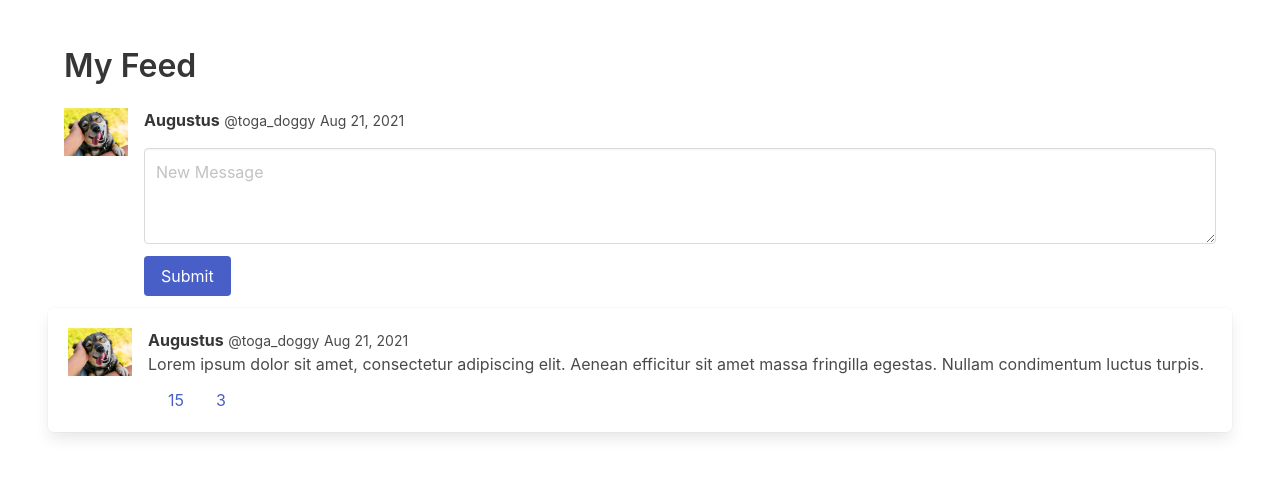
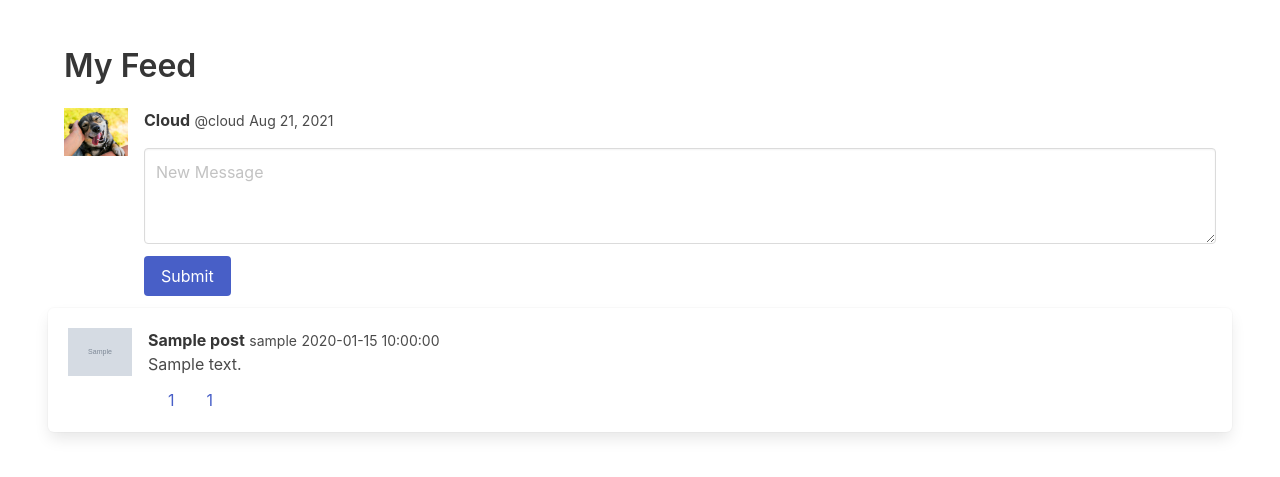
Before and after one commit to bbackovic/dogchat, a Flask app: template templates/index.html in a window 1280 px wide. Shown: the part 56-533 px from the top of the page. Run offline with Flask 2, Linux system fonts and the light colour scheme; the template is opened without the code that fills it: most values are stand-ins (such as "Sample title", 1, 10 or a date in 2020); grey boxes marked "Sample" are stand-in pictures; some libraries are stand-ins or nearby versions.

Commit message:
improved post data model

```diff
--- a/app.py
+++ b/app.py
@@ -1,14 +1,39 @@
 from flask import Flask, render_template
+from datetime import datetime
 
 app = Flask(__name__)
 
 @app.route("/")
 def feed():
 
-    test_posts = [
-        "I can't go to the park today",
-        "I could really use a treat right now",
-        "Aren't naps the best?"
-    ]
+    post1 = {
+        "Text": "I can't wait to go to the park today!",
+        "Name": "Cloud",
+        "Username": "cloud",
+        "LikeCount": 10,
+        "CommentCount": 4,
+        "DateTime": datetime(2021, 7, 1, 17, 0, 0),
+        "Picture": 'Dog1.jpg'
+    }
+    post2 = {
+        "Text": "Me too! Can I join in?",
+        "Name": "Fluffy",
+        "Username": "fluffy",
+        "LikeCount": 5,
+        "CommentCount": 4,
+        "DateTime": datetime(2021, 7, 1, 19, 0, 0),
+        "Picture": 'doggy.jpg'
+    }
+    post3 = {
+        "Text": "Yes! Ruff ruff",
+        "Name": "Cloud",
+        "Username": "cloud",
+        "LikeCount": 8,
+        "CommentCount": 2,
+        "DateTime": datetime(2021, 7, 1, 20, 30, 0),
+        "Picture": 'Dog1.jpg'
+    }
+
+    test_posts = [post1, post2, post3]
 
     return render_template('index.html', posts=test_posts)
--- a/templates/index.html
+++ b/templates/index.html
@@ -53,7 +53,7 @@
             <div class="media-content">
               <div class="content">
                 <p>
-                  <strong>Augustus</strong> <small>@toga_doggy</small> <small>Aug 21, 2021</small>
+                  <strong>Cloud</strong> <small>@cloud</small> <small>Aug 21, 2021</small>
                   <br>
                 </p>
                 <form>
@@ -79,7 +79,7 @@
             <article class="media">
               <div class="media-left">
                 <figure class="image is-64x64">
-                  <img src="{{url_for('static', filename='Dog1.jpg')}}" alt="Image">
+                  <img src="{{url_for('static', filename=post['Picture'])}}" alt="Image">
                 </figure>
               </div>
 
@@ -87,9 +87,9 @@
               <div class="media-content">
                 <div class="content">
                   <p>
-                    <strong>Augustus</strong> <small>@toga_doggy</small> <small>Aug 21, 2021</small>
+                    <strong>{{post['Name']}}</strong> <small>{{post['Username']}}</small> <small>{{post['DateTime']}}</small>
                     <br>
-                    Lorem ipsum dolor sit amet, consectetur adipiscing elit. Aenean efficitur sit amet massa fringilla egestas. Nullam condimentum luctus turpis.
+                    {{post['Text']}}
                   </p>
                 </div>
                 <nav class="level is-mobile">
@@ -100,7 +100,7 @@
                             <span class="icon is-small">
                               <i class="fas fa-heart"></i>
                             </span>
-                            <span>15</span>
+                            <span>{{post['LikeCount']}}</span>
                           </span>
                     </a>
                     <a class="level-item" aria-label="like">
@@ -108,7 +108,7 @@
                             <span class="icon is-small">
                               <i class="fas fa-comment"></i>
                             </span>
-                            <span>3</span>
+                            <span>{{post['CommentCount']}}</span>
                           </span>
                     </a>
                   </div>
```
